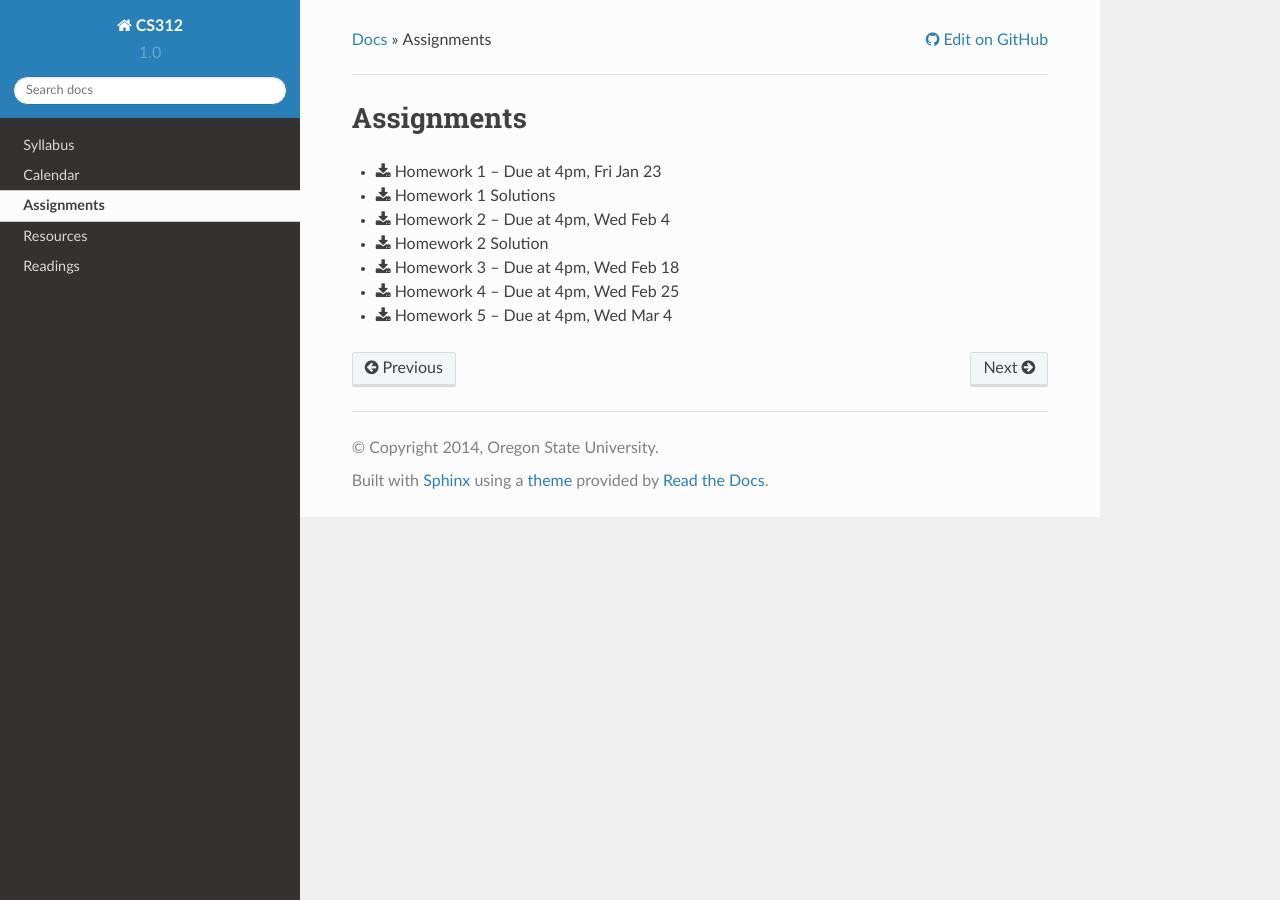
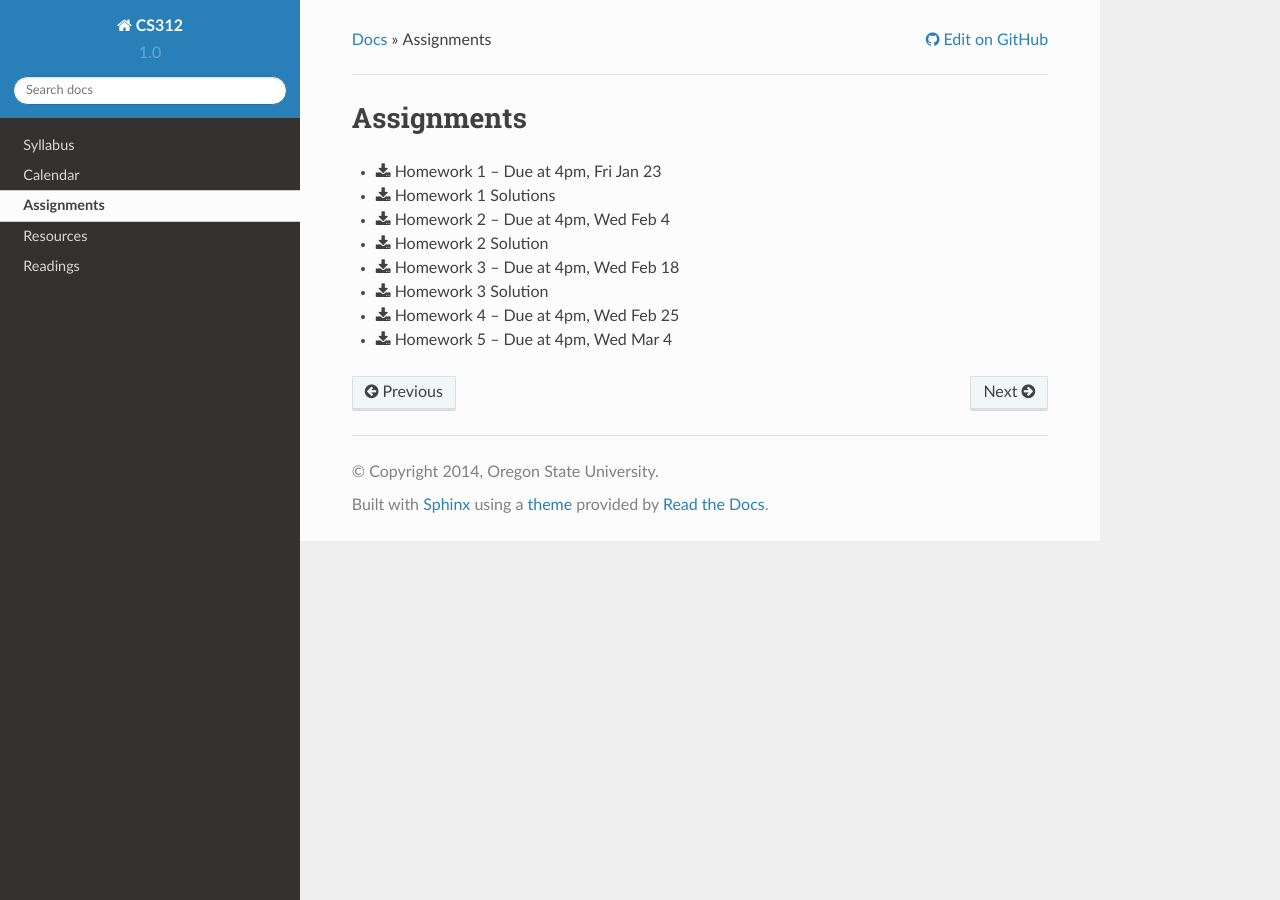
Before and after one commit to osuosl/cs312, a Sphinx documentation site: the page built from source/assignments.rst, in a window 1280 px wide. Built offline with Sphinx 7.4.7 and the Read the Docs theme 2.0.0, drawn with Linux system fonts in a browser that asks for light colours.

Commit message:
add solutions3 pdf and link

```diff
--- a/source/assignments.rst
+++ b/source/assignments.rst
@@ -8,5 +8,6 @@ Assignments
 * :download:`Homework 2 <_static/hw/homework2.pdf>` -- Due at 4pm, Wed Feb 4
 * :download:`Homework 2 Solution <_static/hw/solutions2.pdf>`
 * :download:`Homework 3 <_static/hw/homework3.pdf>` -- Due at 4pm, Wed Feb 18
+* :download:`Homework 3 Solution <_static/hw/solutions3.pdf>`
 * :download:`Homework 4 <_static/hw/homework4.pdf>` -- Due at 4pm, Wed Feb 25
 * :download:`Homework 5 <_static/hw/homework5.pdf>` -- Due at 4pm, Wed Mar 4
```
Also changed, not shown: 1 other file.
